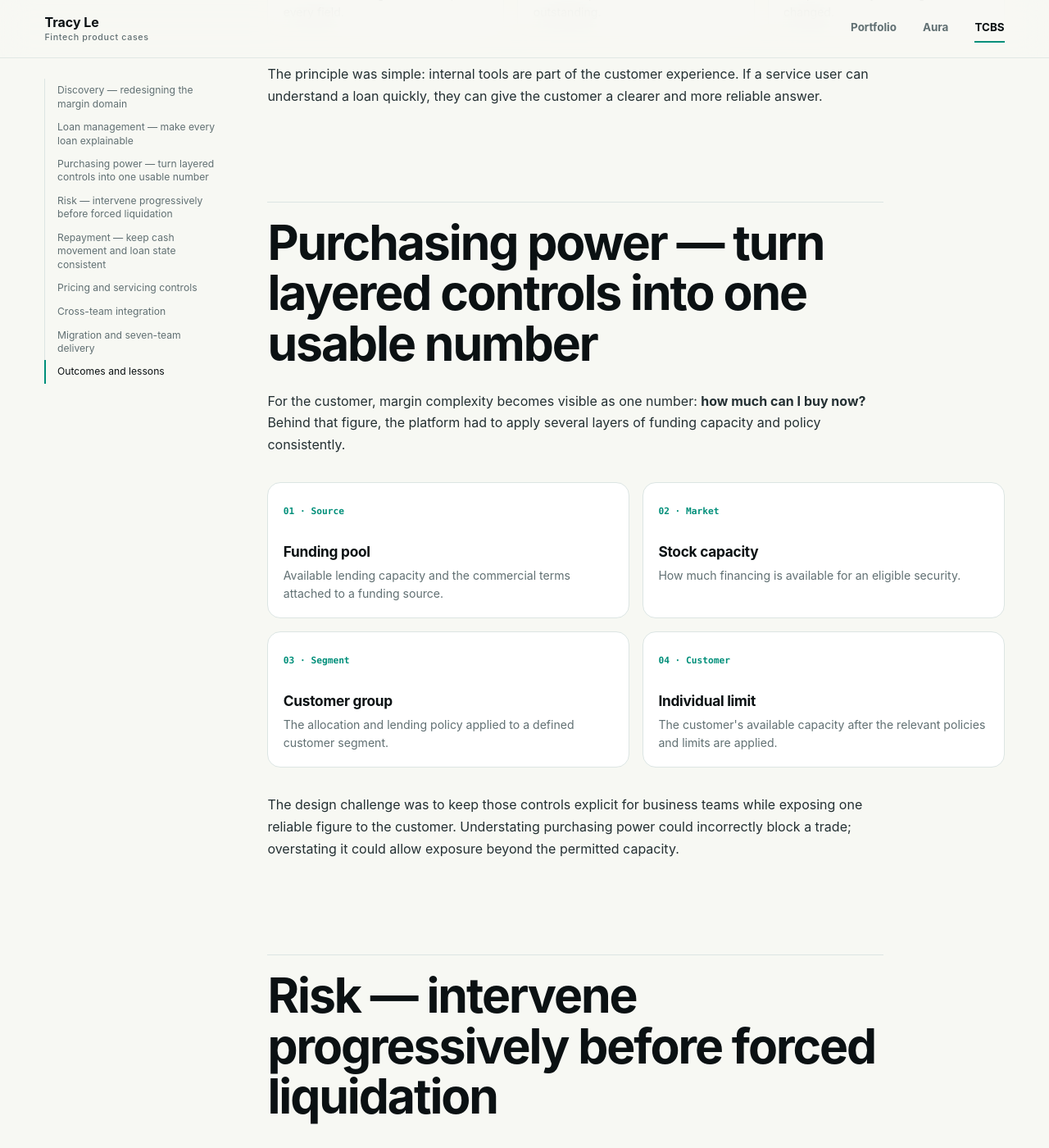
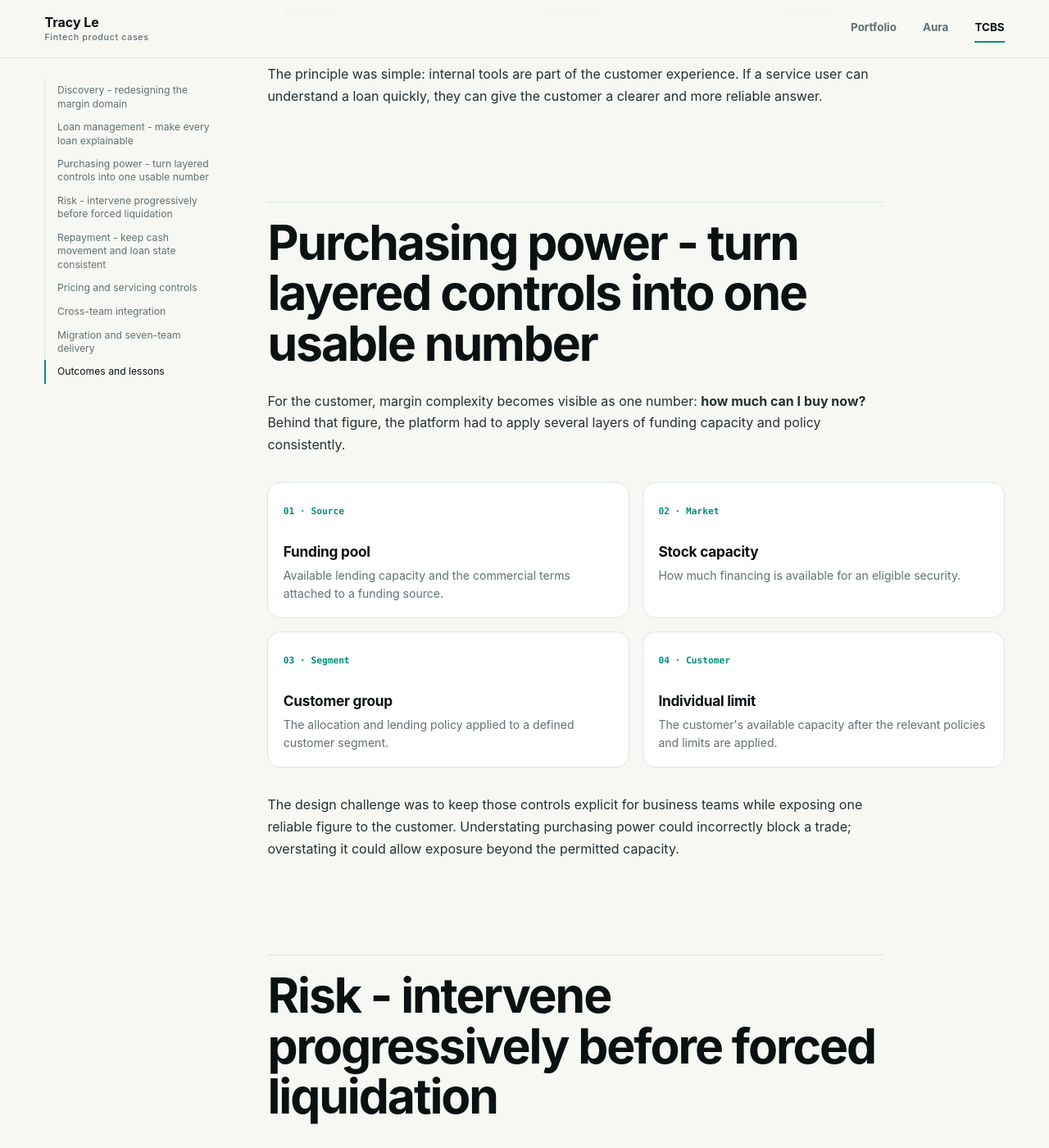
Before and after one commit to tham-tracy/tham-tracy.github.io, a Jekyll site: the page built from work/tcbs-loan-management.md, in a window 1280 px wide and 1400 px high, scrolled down 4771 px. Shown: the whole window at 82% size. Built offline with Jekyll 4.4.1, drawn with Linux system fonts in a browser that asks for light colours; some of the changed text lies outside the part shown.

Commit message:
Replace long dashes with hyphens in TCBS case study

```diff
--- a/work/tcbs-loan-management.md
+++ b/work/tcbs-loan-management.md
@@ -104,7 +104,7 @@ meta:
 **My scope.** Product Owner for margin lending, responsible for the product model, lending and risk logic, customer and service journeys, cross-team integration requirements and migration readiness.
 </div>
 
-## Discovery — redesigning the margin domain
+## Discovery - redesigning the margin domain
 
 During the volatile stock-market conditions of 2021-2022, higher activity exposed limitations in the existing platform. Feature changes were slow, operational visibility was limited and critical margin behaviour depended heavily on a closed-source vendor system.
 
@@ -132,7 +132,7 @@ One of the most important modelling decisions was separating the rules of a lend
 
 This gave business teams more control over product configuration while keeping each customer's active loan understandable and traceable for service teams.
 
-## Loan management — make every loan explainable
+## Loan management - make every loan explainable
 
 A major part of the redesign was the internal debt-management experience. Service teams needed to find the right loan quickly, understand what the customer owed and take the next action without reconstructing the account from multiple systems.
 
@@ -142,13 +142,13 @@ A major part of the redesign was the internal debt-management experience. Servic
     <a href="{{ '/assets/img/tcbs/loan-management-list-view.png' | relative_url }}" target="_blank" rel="noopener" aria-label="Open loan list mockup at full size in a new tab">
       <img src="{{ '/assets/img/tcbs/loan-management-list-view.png' | relative_url }}" width="2048" height="739" loading="eager" alt="Loan management list mockup with search filters, loan balances, statuses and servicing actions">
     </a>
-    <figcaption><strong>List view — search and triage.</strong> Filters narrow the portfolio, status surfaces the loans that need attention and actions stay close to the selected record.</figcaption>
+    <figcaption><strong>List view - search and triage.</strong> Filters narrow the portfolio, status surfaces the loans that need attention and actions stay close to the selected record.</figcaption>
   </figure>
   <figure>
     <a href="{{ '/assets/img/tcbs/loan-management-detail-view.png' | relative_url }}" target="_blank" rel="noopener" aria-label="Open loan detail mockup at full size in a new tab">
       <img src="{{ '/assets/img/tcbs/loan-management-detail-view.png' | relative_url }}" width="2048" height="1414" loading="lazy" alt="Loan detail mockup showing loan status, principal and interest paid and remaining, dates, pricing and servicing actions">
     </a>
-    <figcaption><strong>Detail view — explain and act.</strong> Status and servicing actions come first; balances, dates, pricing and fees provide the context needed to explain the loan.</figcaption>
+    <figcaption><strong>Detail view - explain and act.</strong> Status and servicing actions come first; balances, dates, pricing and fees provide the context needed to explain the loan.</figcaption>
   </figure>
 </div>
 
@@ -160,7 +160,7 @@ A major part of the redesign was the internal debt-management experience. Servic
 
 The principle was simple: internal tools are part of the customer experience. If a service user can understand a loan quickly, they can give the customer a clearer and more reliable answer.
 
-## Purchasing power — turn layered controls into one usable number
+## Purchasing power - turn layered controls into one usable number
 
 For the customer, margin complexity becomes visible as one number: **how much can I buy now?** Behind that figure, the platform had to apply several layers of funding capacity and policy consistently.
 
@@ -173,7 +173,7 @@ For the customer, margin complexity becomes visible as one number: **how much ca
 
 The design challenge was to keep those controls explicit for business teams while exposing one reliable figure to the customer. Understating purchasing power could incorrectly block a trade; overstating it could allow exposure beyond the permitted capacity.
 
-## Risk — intervene progressively before forced liquidation
+## Risk - intervene progressively before forced liquidation
 
 The risk flow connected outstanding debt with changing collateral value. Rather than treating liquidation as a single event, the product moved through a progression of monitoring, warning and recovery.
 
@@ -190,7 +190,7 @@ Two product decisions shaped forced liquidation:
 
 The wider principle was explainability: a margin ratio should not appear as an isolated number. Customers and service teams need to understand the account value, outstanding obligations, current status and available action together.
 
-## Repayment — keep cash movement and loan state consistent
+## Repayment - keep cash movement and loan state consistent
 
 Repayment crossed the loan-management capability owned by my team, money movement owned by another team and the core system.
 
```
